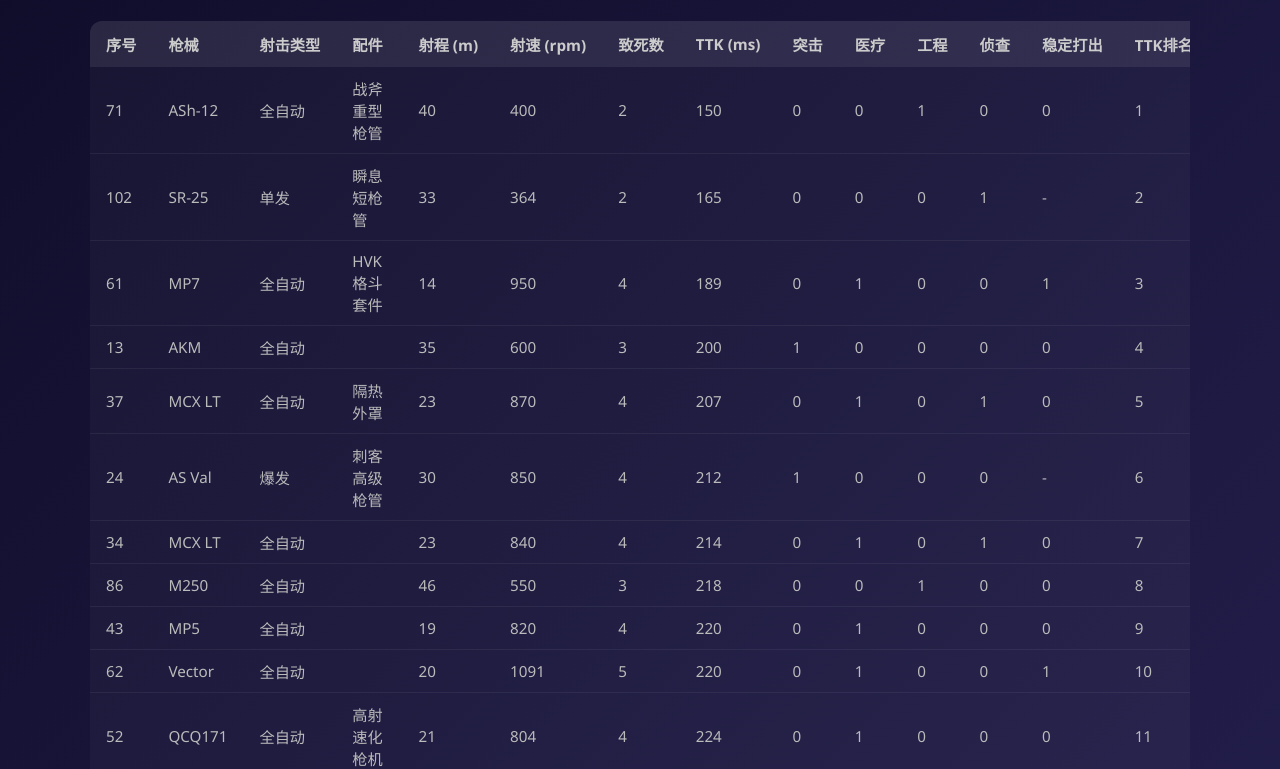
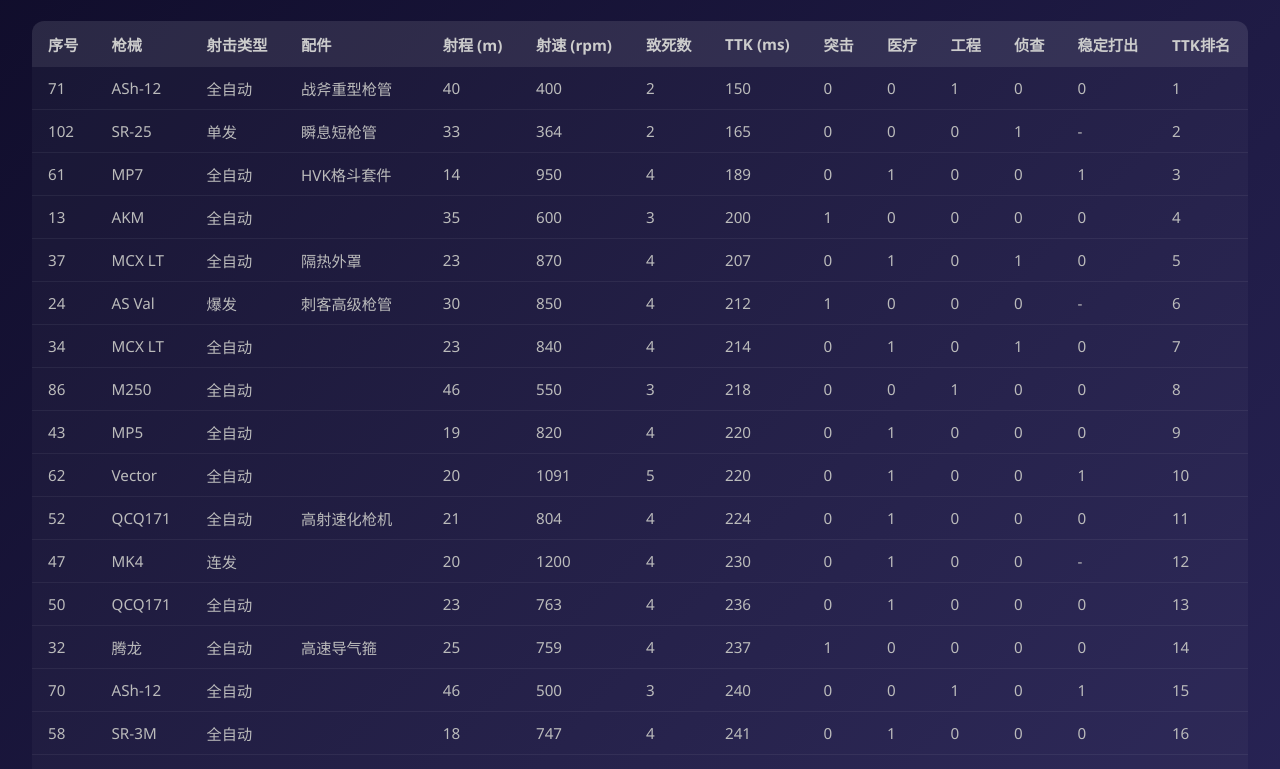
Before and after one commit to xxxand/xxxand.github.io, a website: page dfttk.html in a window 1280 px wide. Shown: the part 166-935 px from the top of the page. Drawn offline with Linux system fonts and the light colour scheme.

Commit message:
Make dfttk container 95vw wide for maximum table space

```diff
--- a/dfttk.html
+++ b/dfttk.html
@@ -20,7 +20,7 @@
       }
 
       .container {
-        max-width: 1100px;
+        max-width: 95vw;
         margin: 0 auto;
       }
 
```
